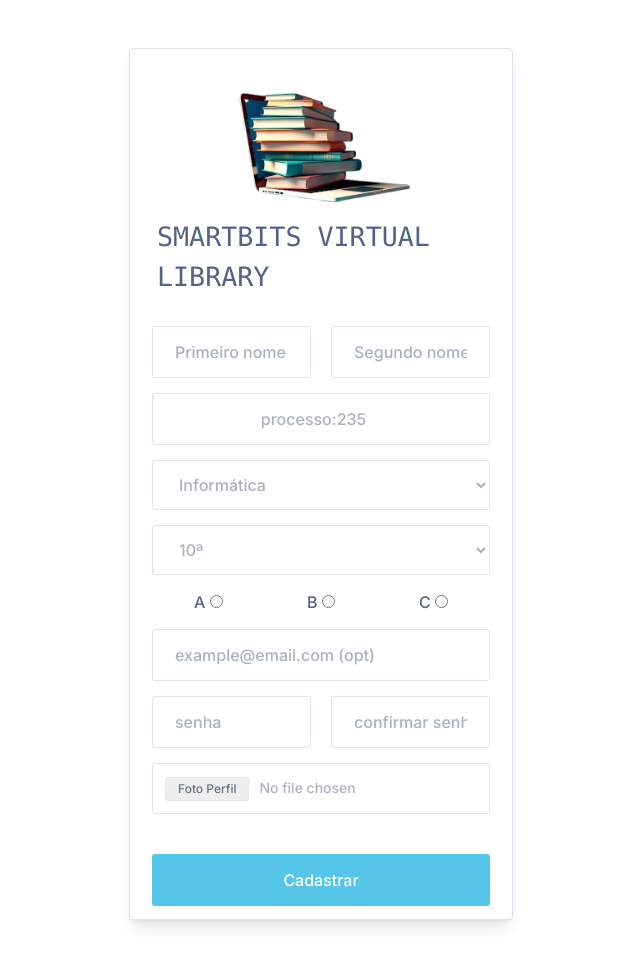
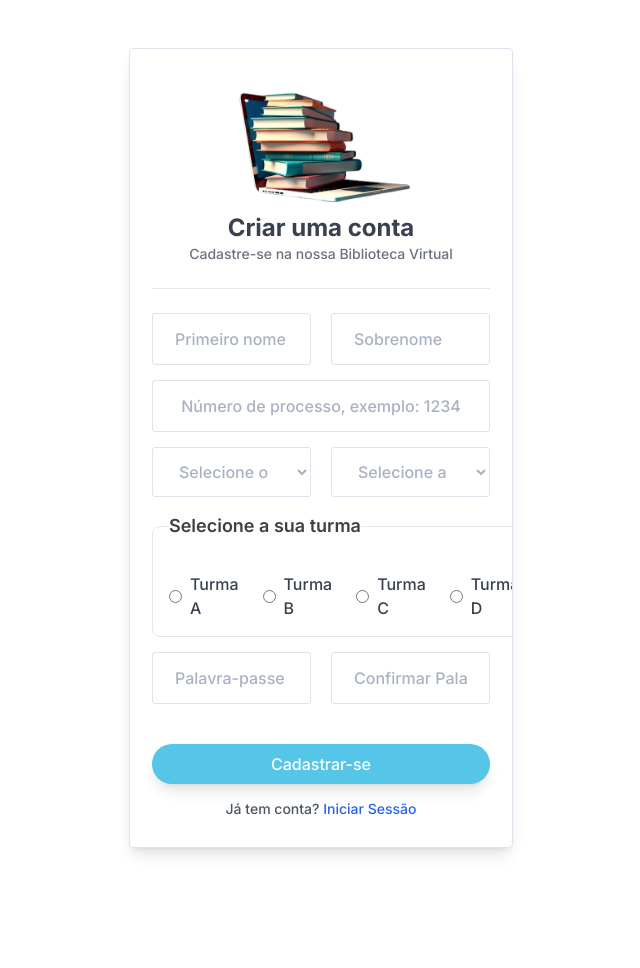
Before and after one commit to Nucleo-de-Informatica-do-SmartBits/MedLib, a Django app: page /auth/signup/ in a window 1280 px wide. Shown: the whole page, without its empty margins (319-959 px from the left). After the commit the page ends 855 px from the top, so only its background shows below. Run offline with Django 5.2, Linux system fonts and the light colour scheme; some libraries are stand-ins or nearby versions.

Commit message:
signin and signup upgraded and new file: home.html

```diff
--- a/templates/bases/control.html
+++ b/templates/bases/control.html
@@ -27,6 +27,7 @@
 </head>
 
 <body>
+    {% include 'partials/messages.html' %}
 
     {% block content %}
 
--- a/templates/control/signup.html
+++ b/templates/control/signup.html
@@ -9,92 +9,150 @@
 
 
 {% block title %}
-
+Cadastre-se - SmartBits VL
 {% endblock title %}
 
 {% block content %}
 <div class="formbold-main-wrapper rounded">
-      <!-- Author: FormBold Team -->
-      <!-- Learn More: https://formbold.com -->
       <div class="formbold-form-wrapper max-w-sm overflow-hidden rounded shadow-lg formbold-form-input">
             <div class="div-logo">
                   <img class="img-logo" src="{% static 'imgs/logo.png' %}">
-                  <h5 class="font-mono">SMARTBITS VIRTUAL LIBRARY</h5>
+                  <div class="text-center mb-6">
+                        <h1 class="text-2xl font-bold text-gray-700">Criar uma conta</h1>
+                        <p class="text-sm text-gray-500">Cadastre-se na nossa Biblioteca Virtual</p>
                   </div>
+            </div>
+            <hr>
             <br>
-        <form action="{% url 'signup' %}" method="POST" enctype="multipart/form-data">
+            <form action="{% url 'signup' %}" method="POST">
                   {% csrf_token %}
                   <div class="formbold-input-wrapp formbold-mb-3">
                         <div>
-                <input type="text" name="firstname" id="firstname" placeholder="Primeiro nome" class="formbold-form-input" minlength="2" required/>
-                <input type="text" name="lastname" id="lastname" placeholder="Segundo nome" class="formbold-form-input" minlength="2" required/>
+                              <input type="text" name="firstname" id="firstname" placeholder="Primeiro nome"
+                                    class="formbold-form-input" required />
+                              <input type="text" name="lastname" id="lastname" placeholder="Sobrenome"
+                                    class="formbold-form-input" required />
                         </div>
                   </div>
 
                   <div class="formbold-mb-3">
-              <input type="number" name="num-process" id="num-process" placeholder="processo:235" class="formbold-form-input" required/>
+                        <input type="text" name="num-process" id="num-process"
+                              placeholder="Número de processo, exemplo: 1234" class="formbold-form-input" required />
                   </div>
 
-            <div class="formbold-mb-3">
-              <!-- <label class="formbold-form-label">Gender</label> -->
-              <select class="formbold-form-input" name="course" id="occupation">
+                  <div class="formbold-input-wrapp formbold-mb-3">
+                        <div>
+                              <select class="formbold-form-input" name="course" id="occupation" required>
+                                    <option value="" selected disabled>Selecione o seu curso</option>
                                     <option value="Informática">Informática</option>
                                     <option value="Eletrónica">Eletrónica</option>
                               </select>
-            </div>
 
-            <div class="formbold-mb-3">
-              <!-- <label class="formbold-form-label">Gender</label> -->
                               <select class="formbold-form-input" name="grade" id="occupation" required>
-                    <option value="10">10ª</option>
-                    <option value="11">11ª</option>
-                    <option value="12">12ª</option>
+                                    <option value="" selected disabled>Selecione a sua classe</option>
+                                    <option value="10">10ª classe</option>
+                                    <option value="11">11ª classe</option>
+                                    <option value="12">12ª classe</option>
+                                    <option value="13">13ª classe</option>
                               </select>
-            </div>
-            <div class="formbold-mb-3">
-              <div class="div-radios">
-                    <div>
-                          <label for="turma-A">A</label>
-                          <input type="radio" class="turma-A" name="group" id="" value="A" required>
-                    </div>
-                    <div>
-                          <label for="turma-B">B</label>
-                          <input type="radio" class="turma-B" name="group" id="" value="B">
-                    </div>
-                    <div>
-                          <label for="turma-C">C</label>
-                          <input type="radio" class="turma-C" name="group" id="" value="C">
-                    </div>
                         </div>
                   </div>
 
                   <div class="formbold-mb-3">
-              <input type="email" name="email" id="email" placeholder="example@email.com (opt)" class="formbold-form-input"/>
+                        <fieldset class="border p-4 rounded-lg">
+                              <legend class="text-lg font-semibold text-gray-800 mb-4" style="color: #3f4041;">Selecione
+                                    a sua turma</legend>
+                              <div class="flex space-x-6">
+                                    <div class="flex items-center">
+                                          <input type="radio" class="turma-A" name="group" id="turma-A" value="A"
+                                                required>
+                                          <label for="turma-A" class="ml-2 text-gray-700">Turma A</label>
+                                    </div>
+                                    <div class="flex items-center">
+                                          <input type="radio" class="turma-B" name="group" id="turma-B" value="B">
+                                          <label for="turma-B" class="ml-2 text-gray-700">Turma B</label>
+                                    </div>
+                                    <div class="flex items-center">
+                                          <input type="radio" class="turma-C" name="group" id="turma-C" value="C">
+                                          <label for="turma-C" class="ml-2 text-gray-700">Turma C</label>
+                                    </div>
+                                    <div class="flex items-center">
+                                          <input type="radio" class="turma-D" name="group" id="turma-D" value="D">
+                                          <label for="turma-D" class="ml-2 text-gray-700">Turma D</label>
+                                    </div>
+                              </div>
+                        </fieldset>
                   </div>
 
                   <div class="formbold-input-flex">
                         <div>
-                    <input type="password" name="password" placeholder="senha" class="formbold-form-input" minlength="3" required/>
+                              <input type="password" name="password" placeholder="Palavra-passe"
+                                    class="formbold-form-input" minlength="3" required />
                         </div>
                         <div>
-                    <input type="password" name="confirm-password" placeholder="confirmar senha" class="formbold-form-input" minlength="3" required/>
+                              <input type="password" name="confirm-password" placeholder="Confirmar Palavra-passe"
+                                    class="formbold-form-input" minlength="3" required />
                         </div>
                   </div>
+                  <div class="formbold-mb-3">
+                        <button type="submit"
+                              class="formbold-btn w-full bg-[#55C6E8] text-white py-2 px-4 rounded-full shadow-lg hover:shadow-xl hover:bg-[#49B2D3] focus:outline-none focus:ring-2 focus:ring-[#55C6E8] focus:ring-offset-2 transition-transform duration-300 transform hover:scale-105">
+                              Cadastrar-se
+                        </button>
+                  </div>
+                  <div class="formbold-mb-3">
+                        <p class="text-sm text-gray-600 text-center mb-2">
+                              Já tem conta?
+                              <a href="{% url 'signin' %}" class="text-blue-600 hover:underline font-medium">Iniciar
+                                    Sessão</a>
+                        </p>
+                  </div>
 
-            <div class="formbold-mb-3">
-              <input type="file" name="upload" id="upload" class="formbold-form-input formbold-form-file"/>
-            </div>
-            {% if done %}
-            <div class="formbold-mb-3">
-                  <div style="background-color: #df140db3; color: #fff; text-align: center;" class="formbold-form-input bg-danger delay-75">
-                        <em>Bad password confirmation</em>
-                  </div>
-            </div>
-            {% endif %}
-
-            <input type="submit" class="formbold-btn formbold-form-input" value="Cadastrar">
             </form>
       </div>
 </div>
 
+
+<script>
+      const firstname = document.querySelector("#firstname")
+      firstname.addEventListener("input", (event) => {
+            const value = event.data
+            if (Number(value) || Number(value) === 0) {
+                  firstname.value = firstname.value.replace(value, "")
+            }
+      })
+
+      const lastname = document.querySelector("#lastname")
+      lastname.addEventListener("input", (event) => {
+            const value = event.data
+            if (Number(value) || Number(value) === 0) {
+                  lastname.value = lastname.value.replace(value, "")
+            }
+      })
+
+      const processNumber = document.querySelector("#num-process")
+      processNumber.addEventListener("input", (event) => {
+            const value = event.data
+
+            if (!Number(value) && Number(value) !== 0) {
+                  processNumber.value = processNumber.value.replace(value, "")
+            }
+
+            if (processNumber.value.length > 4) {
+                  processNumber.value = processNumber.value.slice(0, 4)
+            }
+
+            if (value === " ") {
+                  processNumber.value = processNumber.value.replace(value, "")
+            }
+
+            if (processNumber.value.length > 0) {
+                  processNumber.style.fontSize = '25px'
+            } else {
+                  processNumber.style.fontSize = '15px'
+            }
+      })
+
+
+</script>
 {% endblock content %}
```
Also changed, not shown: templates/control/signin.html (+46 -29 lines), templates/library/home.html (added, +12 -0 lines). Lines whose indentation alone changed are shown as unchanged.
